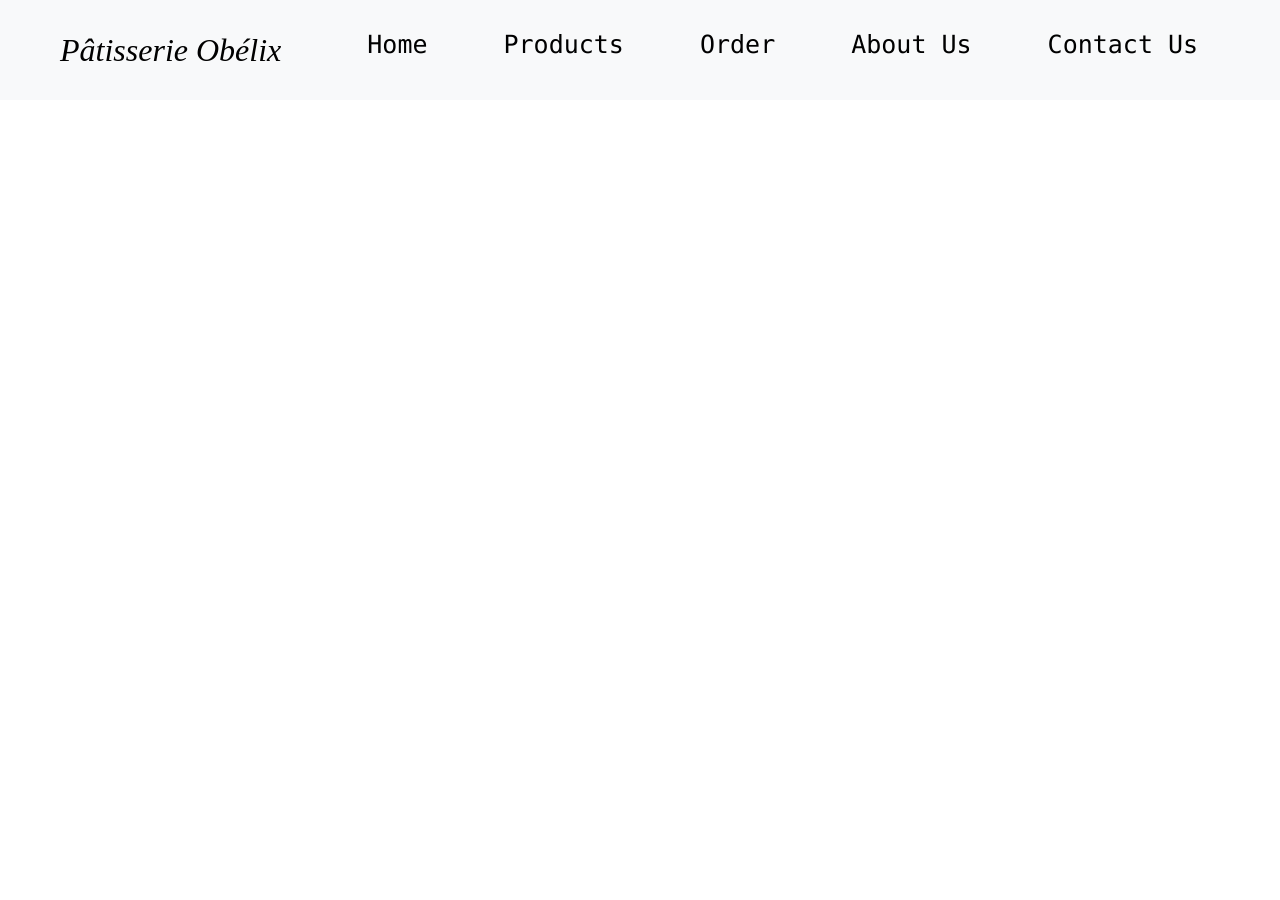
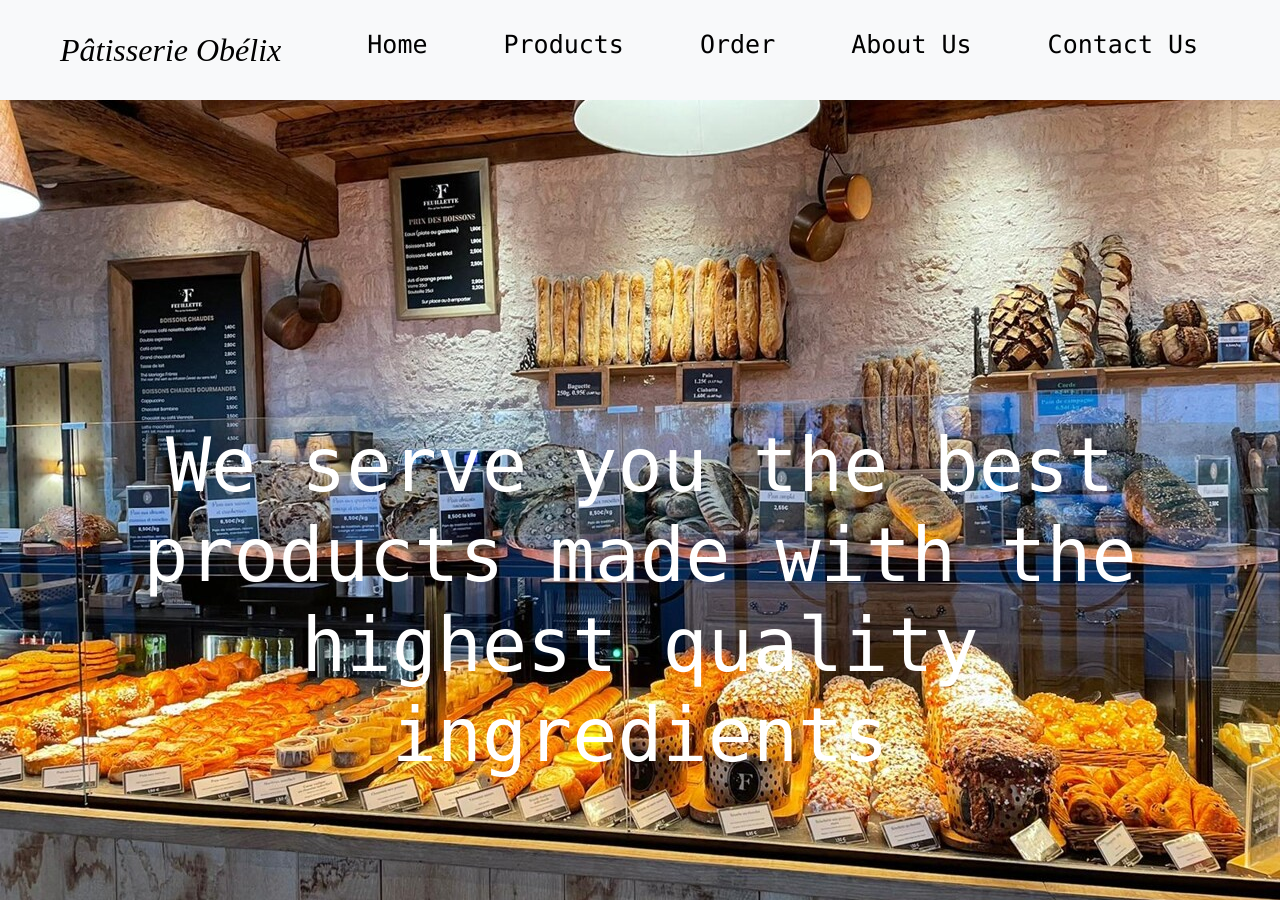
Before and after one commit to JeanGabrieldeMontigny/SEG-3125, a plain HTML site: page index.html in a window 1280 px wide. Shown: the top 900 px of the page. Drawn offline with nearby package versions, Linux system fonts and the light colour scheme; the site is published under a folder, as on GitHub Pages, so addresses that start at the root find nothing.

Commit message:
Update styles.css

```diff
--- a/styles.css
+++ b/styles.css
@@ -11,7 +11,7 @@
     position: relative;
     height: 100vh;
     width: 100%;
-    background-image: url(/img/boulangerie-patisserie.jpg);
+    background-image: url(img/boulangerie-patisserie.jpg);
     background-position: center;
     background-size: cover;
 
```
